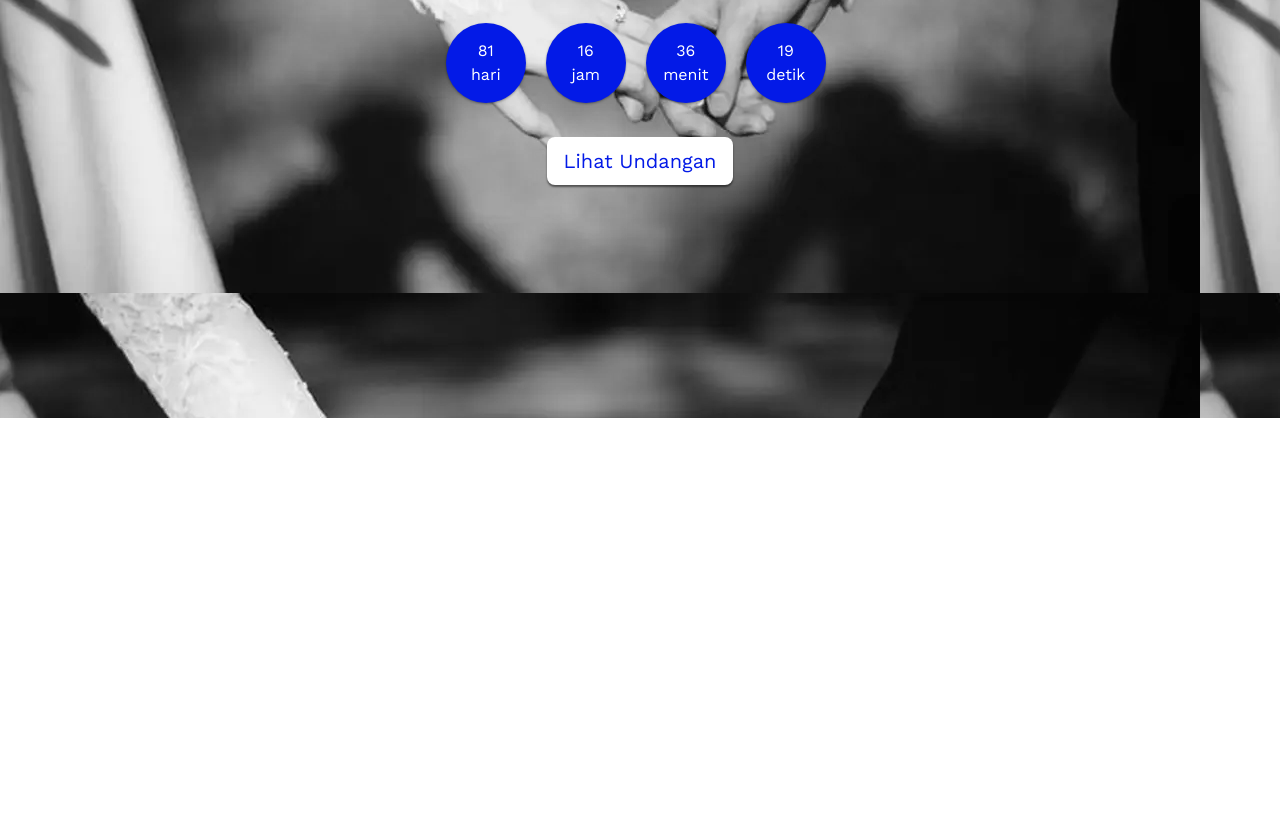
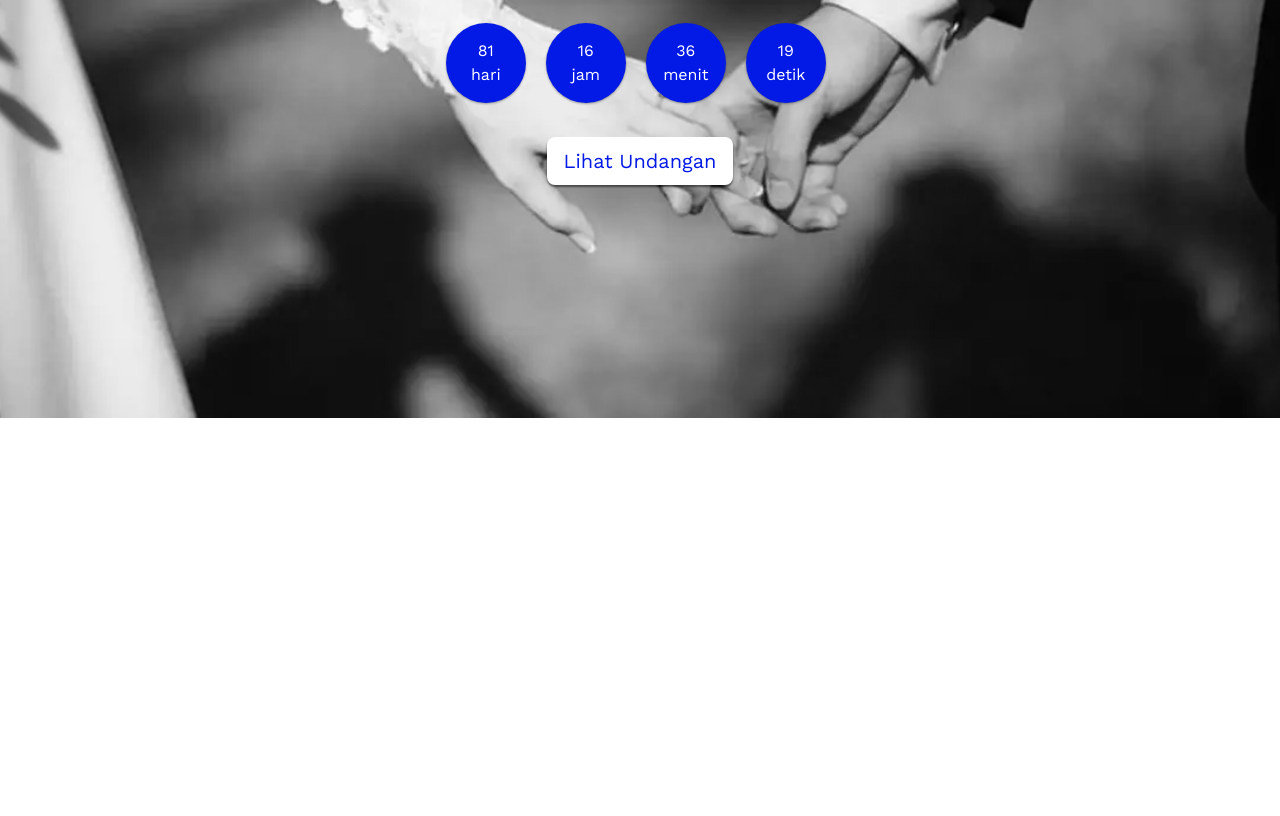
Before and after one commit to alsyah25/portofolio, a plain HTML site: page index.html in a window 1280 px wide. Shown: the part 382-1198 px from the top of the page. Drawn offline with nearby package versions, Linux system fonts and the light colour scheme.

Commit message:
staged all

```diff
--- a/style.css
+++ b/style.css
@@ -19,6 +19,8 @@ body {
   width: 100%;
   height: 100%;
   background-image: url(img/bg-prewed.webp);
+  background-size: cover;
+  background-position: center;
   z-index: -1;
   filter: grayscale() ;
 }
```
Also changed, not shown: index.html (+3 -1 lines).
